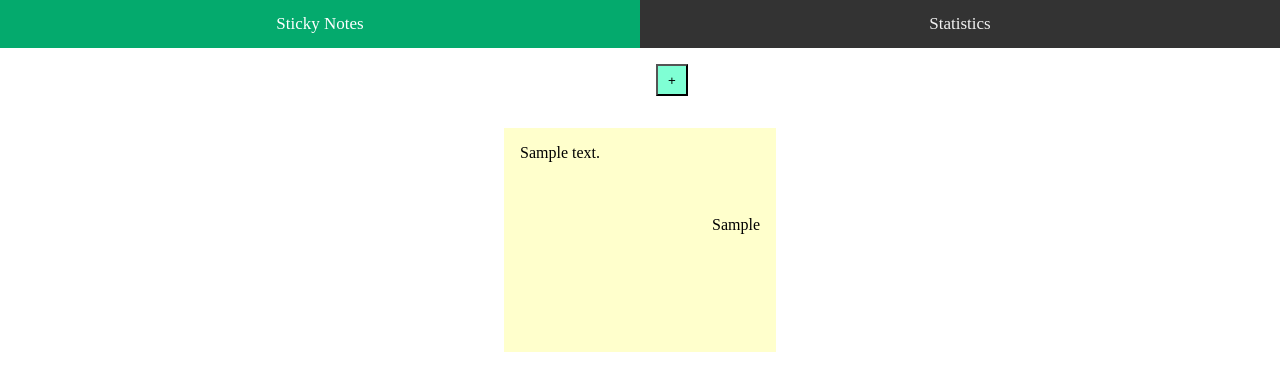
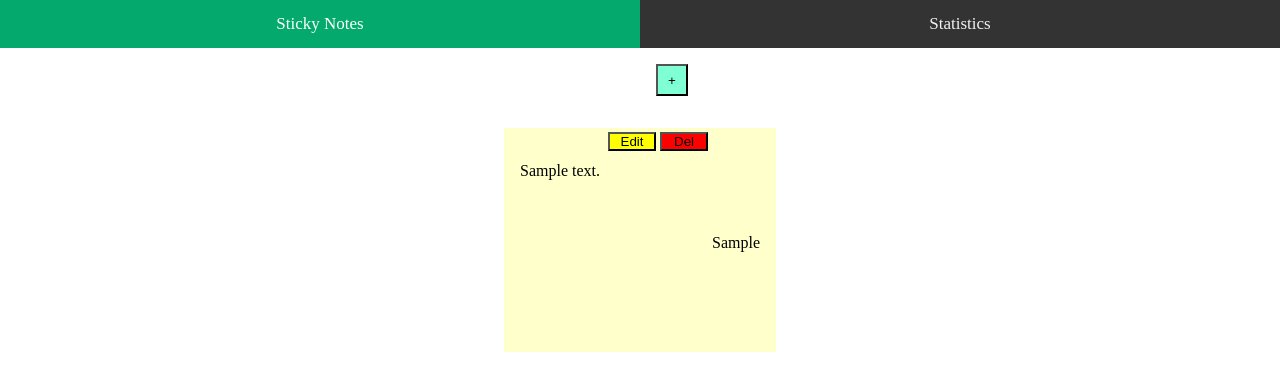
Before and after one commit to Plejrovec/Tour_de_app_nastenka, a PHP site: page / in a window 1280 px wide. Shown: the top 391 px of the page. Run offline with PHP 8.4, Linux system fonts and the light colour scheme; tables that the repository leaves empty or names only in its code hold one stand-in row (values such as "Sample post").

Commit message:
asdfsadsadsa

```diff
--- a/css/index.css
+++ b/css/index.css
@@ -126,3 +126,12 @@ padding:1em;
 ul li{
 margin:1em;
 }
+.close2{
+    cursor: pointer;
+    position: relative;
+    top: -16rem;
+    right: -6.5rem;
+    border: none;
+
+
+  }
--- a/index.php
+++ b/index.php
@@ -26,10 +26,16 @@ $result = $n->read();
     <?php while($row = $result->fetch(PDO::FETCH_ASSOC)): ?>
   <li>
     <a href="#">
+    <br>
       <p wrap="soft" style="overflow:hidden; resize:none; overflow-wrap: break-word;"><?=$row["text"]?></p>
       <br><br><br>
       <p wrap="soft" style="text-align:right;"><?=$row["signature"]?></p>
     </a>
+    <br><br>
+    <div class=close2>
+        <button style="background-color: yellow; width:3rem ;" onclick="editForm()">Edit</button>
+        <button style="background-color: red; width:3rem ;" onclick="DeleteForm()">Del</button>
+    </div>
   </li>
   <?php endwhile?>
 </ul>
@@ -68,6 +74,20 @@ $result = $n->read();
         } function closeForm() {
             document.getElementById("myForm").style.display = "none";
         }
+        function DeleteEntry(id){
+            data={"id":id}
+            jQuery,ajax({
+                url: "parsers/deleteneco.php",
+                method:'post',
+                data:data,
+                success:function(d){
+                    location:reload()},
+                error:function(){
+                    alert("nelze smazat záznam")
+
+                }
+            })
+        }
 
 
     </script>
```
Also changed, not shown: parsers/deleteneco.php (added, +10 -0 lines).
